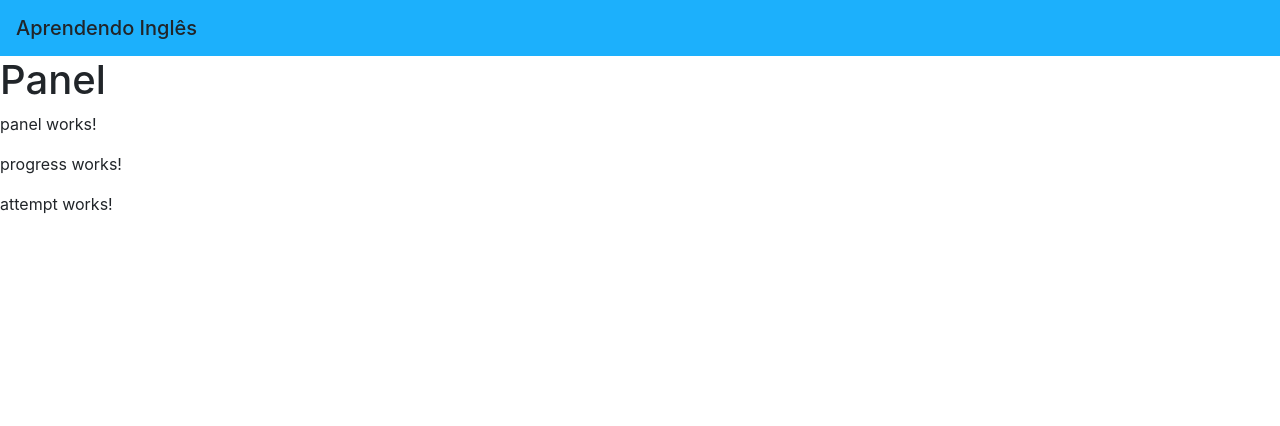
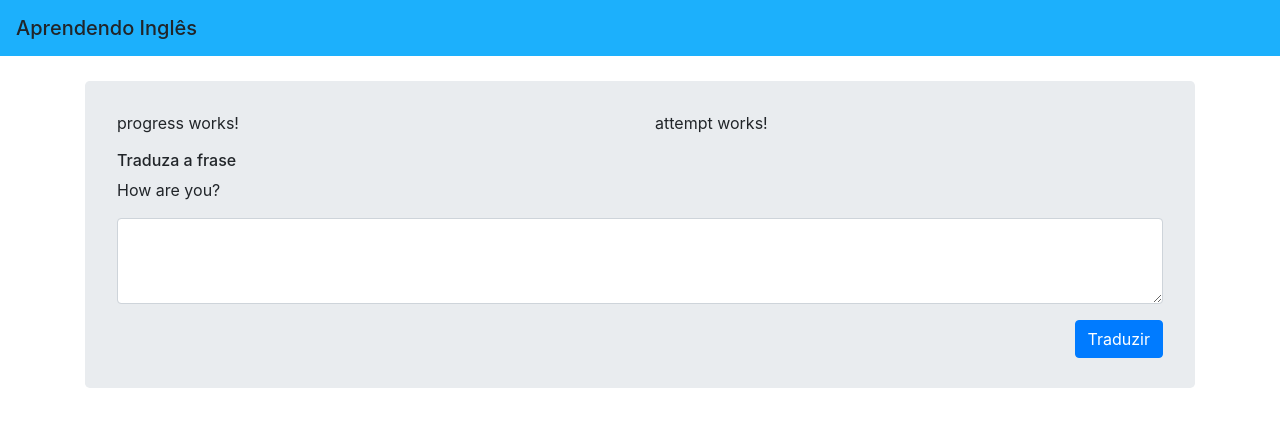
Before and after one commit to mvcbotelho/AprendaIngles, an Angular app: page / in a window 1280 px wide. Shown: the top 426 px of the page. Built offline with nearby package versions, Linux system fonts and the light colour scheme.

Commit message:
Create HTML and style for PANEL component

```diff
--- a/src/app/panel/panel.component.css
+++ b/src/app/panel/panel.component.css
@@ -0,0 +1,5 @@
+.jumbotron {
+  margin-top: 25px;
+  padding-top: 30px;
+  padding-bottom: 30px;
+}
--- a/src/app/panel/panel.component.html
+++ b/src/app/panel/panel.component.html
@@ -1,6 +1,28 @@
-<h1>Panel</h1>
-<p>
-  panel works!
-</p>
-<app-progress></app-progress>
-<app-attempt></app-attempt>
+<div class="container">
+  <div class="jumbotron">
+    <div class="row">
+      <div class="col-sm-6">
+        <app-progress></app-progress>
+      </div>
+      <div class="col-sm-6">
+        <app-attempt></app-attempt>
+      </div>
+    </div>
+    <div class="row">
+      <div class="col">
+        <h6>Traduza a frase</h6>
+        <p>How are you?</p>
+        <div class="form-group">
+          <textarea class="form-control" rows="3"></textarea>
+        </div>
+      </div>
+    </div>
+    <div class="row">
+      <div class="col">
+        <div class="d-flex justify-content-end">
+          <button type="button" class="btn btn-primary">Traduzir</button>
+        </div>
+      </div>
+    </div>
+  </div>
+</div>
```
